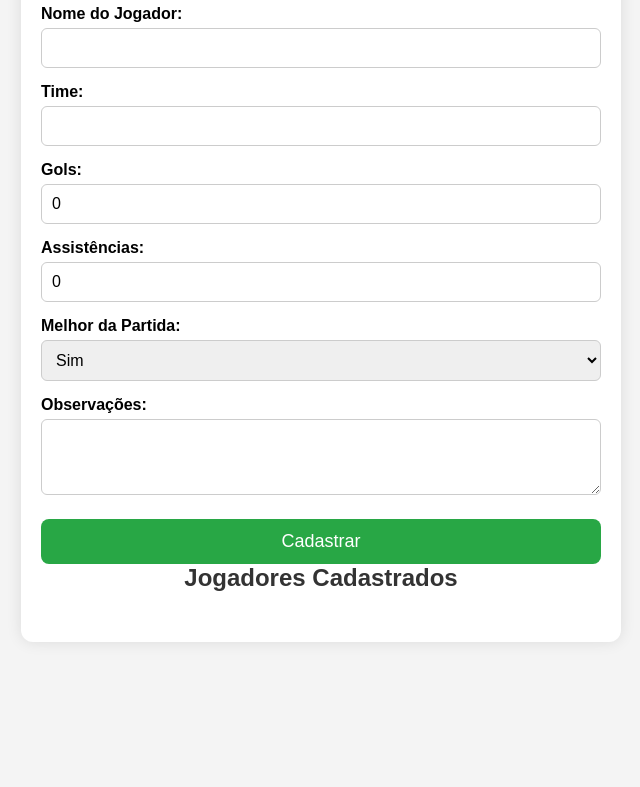
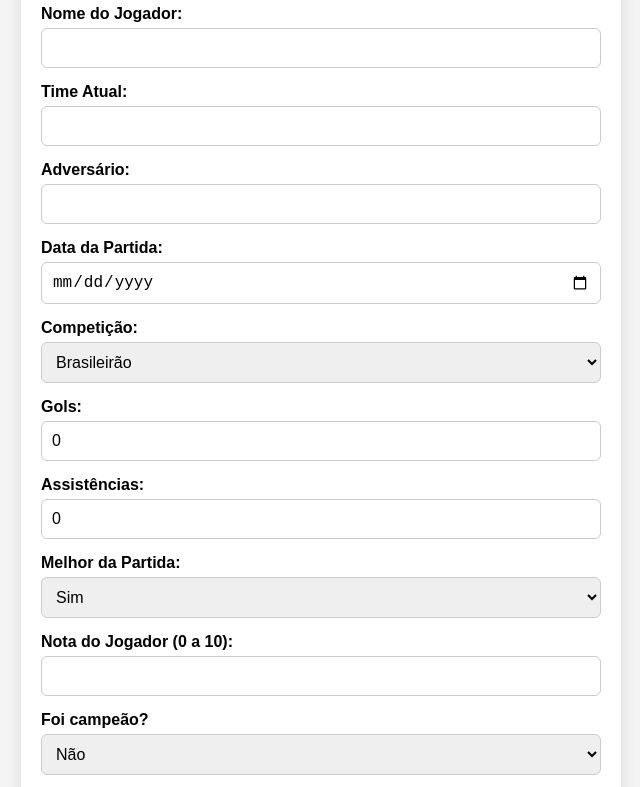
Before and after one commit to JapinhaCamisa19/JogadorCad, a plain HTML site: page index.html in a window 1280 px wide. Shown: the part 92-879 px from the top of the page, without its empty margins (319-959 px from the left). Before the commit the page ends 800 px from the top, so only its background shows below. Drawn offline with Linux system fonts and the light colour scheme.

Commit message:
Add files via upload

```diff
--- a/index.html
+++ b/index.html
@@ -3,24 +3,41 @@
 <head>
     <meta charset="UTF-8" />
     <meta name="viewport" content="width=device-width, initial-scale=1.0" />
-    <title>Cadastro de Jogador</title>
-    <link rel="stylesheet" href="style.css">
+    <title>Ficha de Partida - PES 2018</title>
+    <link rel="stylesheet" href="style.css" />
 </head>
 <body>
 <div class="container">
-    <h1>Cadastro de Jogador</h1>
+    <h1>Ficha de Partida - PES 2018</h1>
     <form id="form-jogador">
         <label>Nome do Jogador:</label>
-        <input type="text" name="nome" required>
+        <input type="text" name="nome" required />
 
-        <label>Time:</label>
-        <input type="text" name="time" required>
+        <label>Time Atual:</label>
+        <input type="text" name="time" required />
+
+        <label>Adversário:</label>
+        <input type="text" name="adversario" required />
+
+        <label>Data da Partida:</label>
+        <input type="date" name="data" required />
+
+        <label>Competição:</label>
+        <select name="competicao">
+            <option value="Brasileirão">Brasileirão</option>
+            <option value="Copa do Brasil">Copa do Brasil</option>
+            <option value="Paulistão">Paulistão</option>
+            <option value="Libertadores">Libertadores</option>
+            <option value="Mundial">Mundial</option>
+            <option value="Champions League">Champions League</option>
+            <option value="Outro">Outro</option>
+        </select>
 
         <label>Gols:</label>
-        <input type="number" name="gols" min="0" value="0">
+        <input type="number" name="gols" min="0" value="0" />
 
         <label>Assistências:</label>
-        <input type="number" name="assistencias" min="0" value="0">
+        <input type="number" name="assistencias" min="0" value="0" />
 
         <label>Melhor da Partida:</label>
         <select name="melhor">
@@ -28,14 +45,20 @@
             <option value="Não">Não</option>
         </select>
 
+        <label>Nota do Jogador (0 a 10):</label>
+        <input type="number" name="nota" step="0.1" min="0" max="10" />
+
+        <label>Foi campeão?</label>
+        <select name="campeao">
+            <option value="Não">Não</option>
+            <option value="Sim">Sim</option>
+        </select>
+
         <label>Observações:</label>
-        <textarea name="obs" rows="3"></textarea>
+        <textarea name="obs" rows="3" placeholder="Gol de falta, hat-trick, etc."></textarea>
 
-        <button type="submit">Cadastrar</button>
+        <button type="submit">Cadastrar e Enviar</button>
     </form>
-
-    <h2>Jogadores Cadastrados</h2>
-    <div id="lista-jogadores"></div>
 </div>
 
 <script src="script.js"></script>
--- a/script.js
+++ b/script.js
@@ -1,34 +1,38 @@
-// ===== script.js =====
 const form = document.getElementById('form-jogador');
 
 form.addEventListener('submit', (e) => {
     e.preventDefault();
 
-    // pega os dados do formulário
     const dados = new FormData(form);
-    const nome         = dados.get('nome');
-    const time         = dados.get('time');
-    const gols         = dados.get('gols');
-    const assistencias = dados.get('assistencias');
-    const melhor       = dados.get('melhor');
-    const obs          = dados.get('obs') || 'Nenhuma';
+    const nome        = dados.get('nome');
+    const time        = dados.get('time');
+    const adversario  = dados.get('adversario');
+    const data        = dados.get('data');
+    const competicao  = dados.get('competicao') || 'Não informado';
+    const gols        = dados.get('gols');
+    const assistencias= dados.get('assistencias');
+    const melhor      = dados.get('melhor');
+    const nota        = dados.get('nota') || 'Sem nota';
+    const campeao     = dados.get('campeao');
+    const obs         = dados.get('obs') || 'Nenhuma';
 
-    // monta a mensagem
-    const mensagem = `⚽ *Cadastro de Jogador* ⚽\n` +
-        `👤 *Nome:* ${nome}\n` +
+    const mensagem = `🎮 *Ficha de Partida - PES 2018*\n\n` +
+        `👤 *Jogador:* ${nome}\n` +
         `🏟️ *Time:* ${time}\n` +
+        `🆚 *Adversário:* ${adversario}\n` +
+        `📅 *Data:* ${data}\n` +
+        `🏆 *Competição:* ${competicao}\n` +
         `🥅 *Gols:* ${gols}\n` +
         `🎯 *Assistências:* ${assistencias}\n` +
         `🏅 *Melhor da Partida:* ${melhor}\n` +
+        `🧠 *Nota:* ${nota}\n` +
+        `🥇 *Foi campeão:* ${campeao}\n` +
         `📝 *Observações:* ${obs}`;
 
-    // seu número com DDI (55 = Brasil) + DDD + número
-    const numero = '5518997209282';   // <-- seu número com DDI
+    const numero = '5518997209282'; // Seu número com DDI (Brasil = 55)
 
-    // gera o link do WhatsApp e abre em nova aba
     const urlWhatsApp = `https://wa.me/${numero}?text=${encodeURIComponent(mensagem)}`;
     window.open(urlWhatsApp, '_blank');
 
-    // limpa o formulário
     form.reset();
 });
--- a/style.css
+++ b/style.css
@@ -76,3 +76,65 @@ form button:hover {
     margin-bottom: 15px;
     border-radius: 8px;
 }
+* {
+    margin: 0;
+    padding: 0;
+    box-sizing: border-box;
+}
+
+body {
+    font-family: Arial, sans-serif;
+    background: #f4f4f4;
+    padding: 20px;
+    display: flex;
+    justify-content: center;
+}
+
+.container {
+    width: 100%;
+    max-width: 600px;
+    background: #ffffff;
+    padding: 20px;
+    border-radius: 12px;
+    box-shadow: 0 0 15px rgba(0, 0, 0, 0.1);
+}
+
+h1 {
+    text-align: center;
+    margin-bottom: 20px;
+    color: #333;
+}
+
+form label {
+    display: block;
+    margin-top: 15px;
+    font-weight: bold;
+}
+
+form input,
+form select,
+form textarea {
+    width: 100%;
+    padding: 10px;
+    margin-top: 5px;
+    border-radius: 6px;
+    border: 1px solid #ccc;
+    font-size: 16px;
+}
+
+form button {
+    margin-top: 20px;
+    width: 100%;
+    padding: 12px;
+    background-color: #007bff;
+    color: white;
+    font-size: 18px;
+    border: none;
+    border-radius: 8px;
+    cursor: pointer;
+    transition: background 0.3s;
+}
+
+form button:hover {
+    background-color: #0056b3;
+}
```
